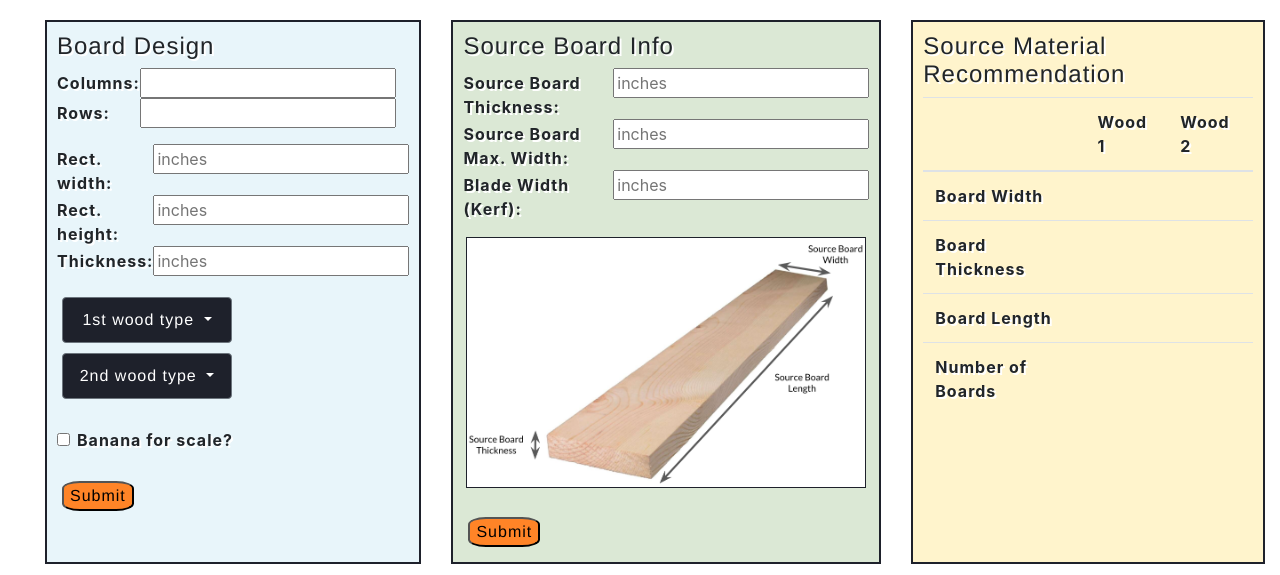
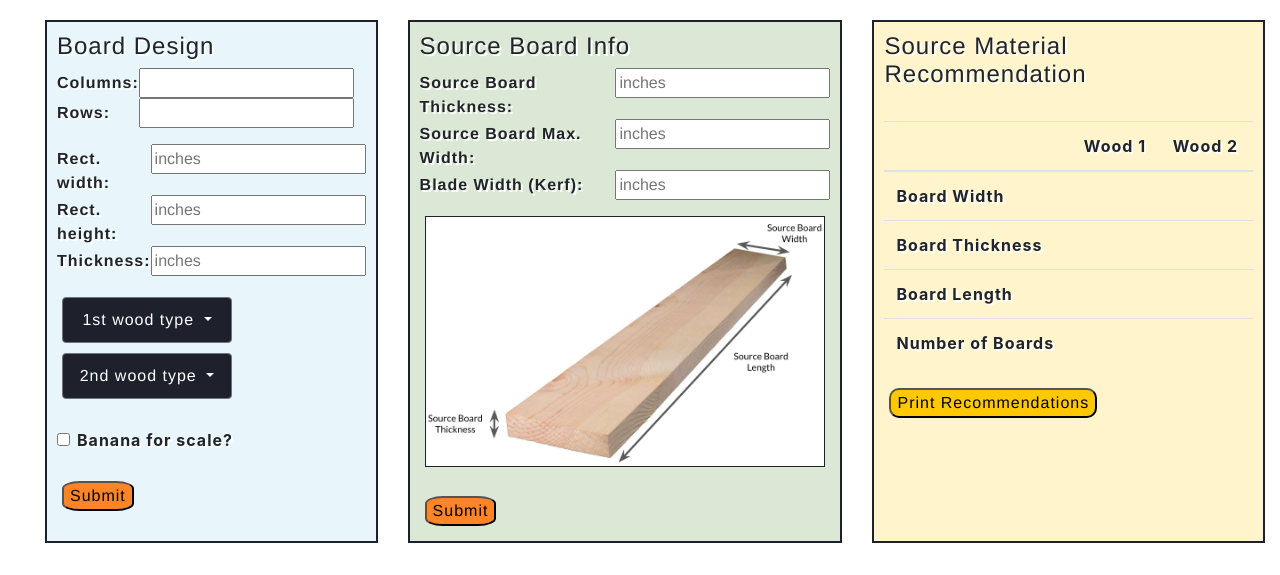
Before and after one commit to alliesoldau/End-Grain-Cutting-Board-Designer, a plain HTML site: page index.html in a window 1280 px wide. Shown: the part 47-622 px from the top of the page. Drawn offline with nearby package versions, Linux system fonts and the light colour scheme.

Commit message:
added a button to print the material recs

```diff
--- a/index.html
+++ b/index.html
@@ -75,7 +75,7 @@
                 </label>
               </div>
               <br>
-              <div id="submitButtonWrapper">
+              <div id="buttonWrapper">
                 <button type="submit" class="submit-button">Submit</button>
               </div>
             </form>
@@ -104,7 +104,10 @@
               </div>
             </form>
             <div id="purchaseRecs">
+              <div id="print-content">
+                <form>
               <h4>Source Material Recommendation</h4>
+              <br>
               <table class="table">
                 <thead>
                   <tr>
@@ -137,6 +140,11 @@
                 </tbody>
               </table>
             </div>
+            <div id="buttonWrapper">
+              <input type="button" onclick="printDiv('print-content')" id="printButton" value="Print Recommendations"/>
+            </div>
+          </form>
+        </div>
     </div>
     <div class="form-container">
       <div id="bananaBoard">
--- a/index.js
+++ b/index.js
@@ -203,10 +203,16 @@ sBoardForm.addEventListener("submit", (e) => {
     let totalConsecLength2Table = document.getElementById("totalConsecLength2Table")
     totalConsecLength1Table.innerText = totalConsecLength1
     totalConsecLength2Table.innerText = totalConsecLength2
+})
 
-
-
-})
+// add print functionality to the rec table
+function printDiv(divName) {
+    var printContents = document.getElementById(divName).innerHTML;
+    w=window.open();
+    w.document.write(printContents);
+    w.print();
+    w.close();
+}
 
 let radiusValue = 5 // default to give radius small round over cuz it's pretty
 
--- a/styles.css
+++ b/styles.css
@@ -51,6 +51,7 @@ h6 {
 
 #tableForm {
     display: table-row;
+    font-family: "Monoton", Helvetica, sans-serif;
 }
 
 #tableCell {
@@ -92,10 +93,20 @@ h6 {
     border-radius: 25%;
 }
 
-#submitButtomWrapper {
+/* the buttons' position on the page is not right */
+
+#printButton {
+    margin: 5px;
+    font-family: "Monoton", Helvetica, sans-serif;
+    letter-spacing: 1px;
+    background-color: #FFC800;
+    border-radius: 10px;
+}
+
+#buttonWrapper {
     position: relative;
-    bottom: 10px;
-    left: 10px;
+    bottom: 0px;
+    left: 0px;
 }
 
 .btn-secondary {
```
